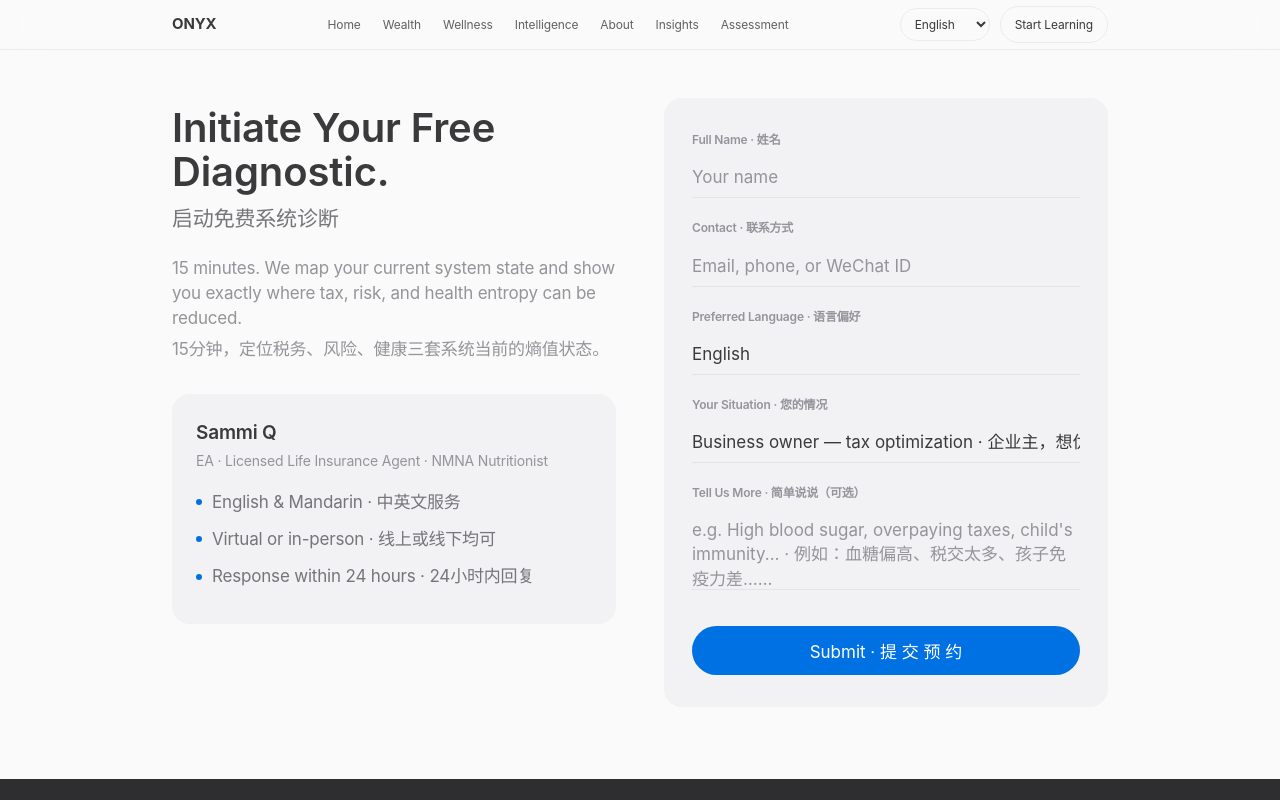
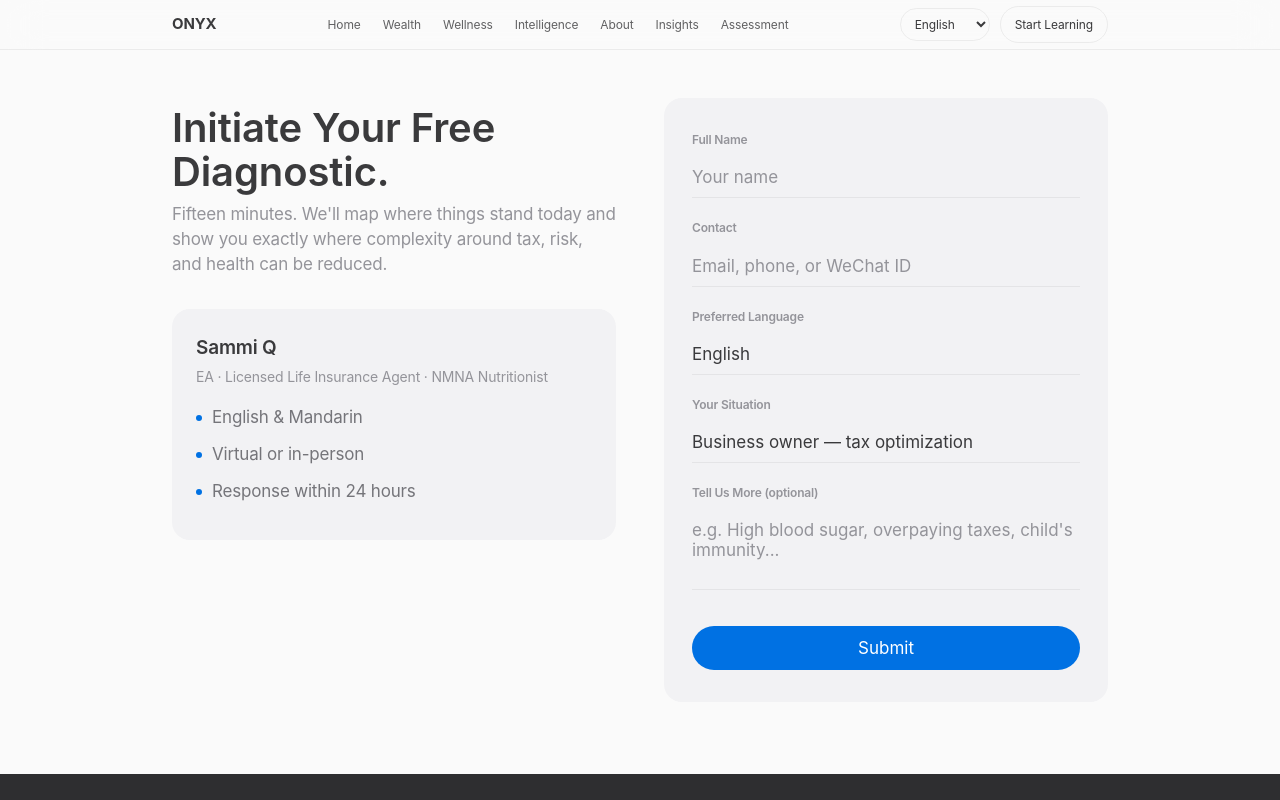
Before and after one commit to Lifamily777/onyx-website, a React (Vite) app: page /contact in a window 1280 px wide. Shown: the top 800 px of the page. Built offline with nearby package versions, Linux system fonts and the light colour scheme.

Commit message:
fix: localize Contact page across all supported languages

```diff
--- a/src/components/ContactPage.jsx
+++ b/src/components/ContactPage.jsx
@@ -1,14 +1,22 @@
 import { useState } from 'react'
 import { advisor } from '../data/content'
+import { useLocale } from '../i18n/LocaleContext'
+import useDocumentMeta from '../hooks/useDocumentMeta'
 import styles from './ContactPage.module.css'
 
 export default function ContactPage() {
+  const { t } = useLocale()
   const [submitted, setSubmitted] = useState(false)
+
+  useDocumentMeta(`${t('contact.headline')} · ONYX`)
 
   function handleSubmit(e) {
     e.preventDefault()
     setSubmitted(true)
   }
+
+  const languageOptions = t('contact.form.languageOptions')
+  const situationOptions = t('contact.form.situationOptions')
 
   return (
     <div className={`${styles.wrap} page-enter`}>
@@ -16,26 +24,19 @@ export default function ContactPage() {
 
         {/* ── LEFT ── */}
         <div className={styles.left}>
-          <h1 className={styles.h1}>Initiate Your Free Diagnostic.</h1>
-          <div className={styles.h1Zh}>启动免费系统诊断</div>
-          <p className={styles.pEn}>
-            15 minutes. We map your current system state and show you exactly where tax,
-            risk, and health entropy can be reduced.
-          </p>
-          <p className={styles.pZh}>
-            15分钟，定位税务、风险、健康三套系统当前的熵值状态。
-          </p>
+          <h1 className={styles.h1}>{t('contact.headline')}</h1>
+          <p className={styles.pEn}>{t('contact.supporting')}</p>
           <div className={styles.am}>
             <div className={styles.amName}>{advisor.name}</div>
             <div className={styles.amRole}>{advisor.role}</div>
             {[
-              { label: 'English & Mandarin · 中英文服务' },
-              { label: 'Virtual or in-person · 线上或线下均可' },
-              { label: 'Response within 24 hours · 24小时内回复' },
-            ].map((r, i) => (
+              t('contact.languagesLine'),
+              t('contact.modalityLine'),
+              t('contact.responseLine'),
+            ].map((label, i) => (
               <div key={i} className={styles.amRow}>
                 <span className={styles.amDot} />
-                {r.label}
+                {label}
               </div>
             ))}
           </div>
@@ -45,47 +46,37 @@ export default function ContactPage() {
         <div className={styles.right}>
           {submitted ? (
             <div className={styles.thanks}>
-              <div className={styles.thanksTitle}>Thank you · 感谢您的预约</div>
-              <p className={styles.thanksSub}>
-                We'll be in touch within 24 hours.<br />
-                我们将在24小时内与您联系。
-              </p>
+              <div className={styles.thanksTitle}>{t('contact.thanksTitle')}</div>
+              <p className={styles.thanksSub}>{t('contact.thanksSub')}</p>
             </div>
           ) : (
             <form onSubmit={handleSubmit}>
               <div className={styles.fld}>
-                <label>Full Name · 姓名</label>
-                <input type="text" placeholder="Your name" required />
+                <label>{t('contact.form.fullNameLabel')}</label>
+                <input type="text" placeholder={t('contact.form.fullNamePlaceholder')} required />
               </div>
               <div className={styles.fld}>
-                <label>Contact · 联系方式</label>
-                <input type="text" placeholder="Email, phone, or WeChat ID" required />
+                <label>{t('contact.form.contactLabel')}</label>
+                <input type="text" placeholder={t('contact.form.contactPlaceholder')} required />
               </div>
               <div className={styles.fld}>
-                <label>Preferred Language · 语言偏好</label>
+                <label>{t('contact.form.languageLabel')}</label>
                 <select>
-                  <option>English</option>
-                  <option>中文 (Mandarin)</option>
-                  <option>Both / 中英文均可</option>
+                  {languageOptions.map((opt, i) => <option key={i}>{opt}</option>)}
                 </select>
               </div>
               <div className={styles.fld}>
-                <label>Your Situation · 您的情况</label>
+                <label>{t('contact.form.situationLabel')}</label>
                 <select>
-                  <option>Business owner — tax optimization · 企业主，想优化税务</option>
-                  <option>Young family — health &amp; protection · 年轻家庭，健康与保障</option>
-                  <option>40–55, starting wellness journey · 40+，开始认真养生</option>
-                  <option>All three — full planning · 三者都需要，整体规划</option>
+                  {situationOptions.map((opt, i) => <option key={i}>{opt}</option>)}
                 </select>
               </div>
               <div className={styles.fld}>
-                <label>Tell Us More · 简单说说（可选）</label>
-                <textarea
-                  placeholder="e.g. High blood sugar, overpaying taxes, child's immunity... · 例如：血糖偏高、税交太多、孩子免疫力差……"
-                />
+                <label>{t('contact.form.moreLabel')}</label>
+                <textarea placeholder={t('contact.form.morePlaceholder')} />
               </div>
               <button type="submit" className={styles.submit}>
-                Submit · 提 交 预 约
+                {t('contact.form.submit')}
               </button>
             </form>
           )}
```
